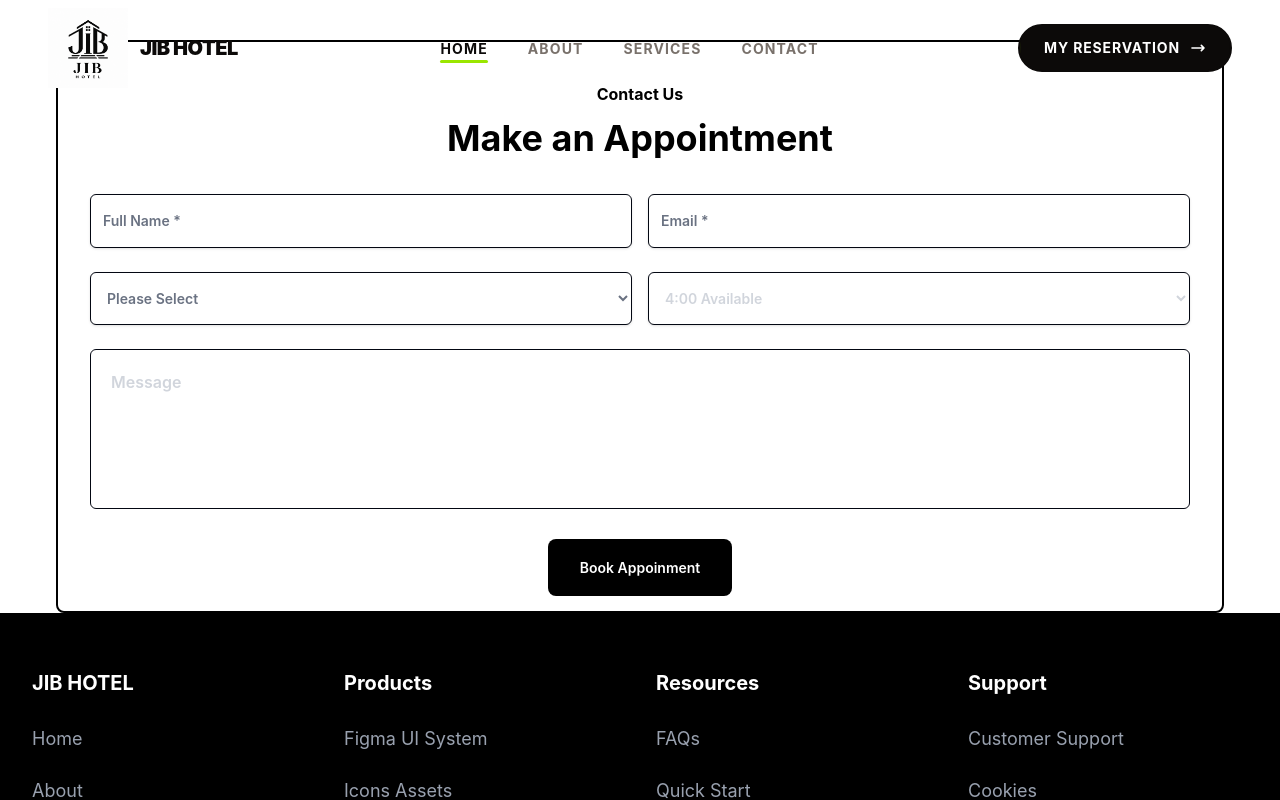
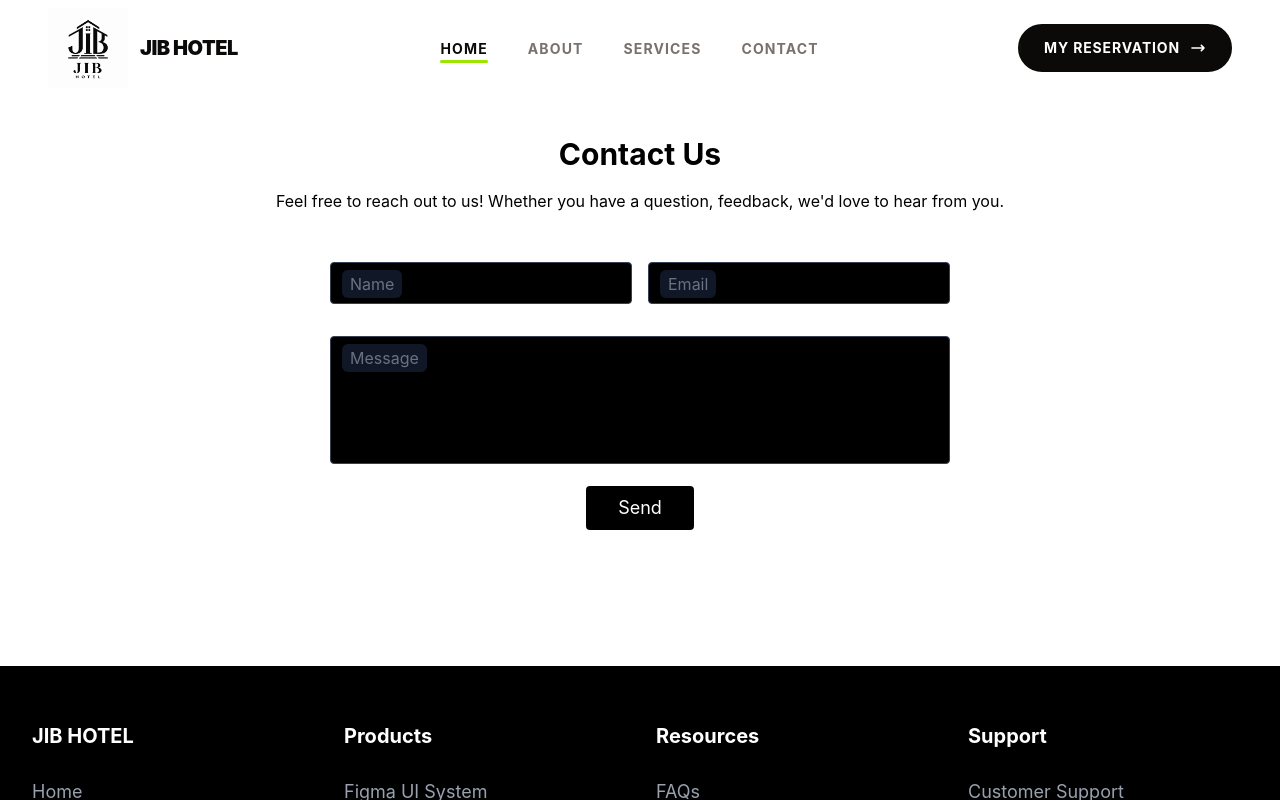
Before and after one commit to iangreen22/HotelBooking-FinalProject, a Vue app in the folder Hotel-booking/: page / in a window 1280 px wide. Both pictures are taken after a click on the link "CONTACT". Shown: the top 800 px of the page. Built offline with nearby package versions, Linux system fonts and the light colour scheme.

Commit message:
change contact

```diff
--- a/Hotel-booking/src/components/Contact.vue
+++ b/Hotel-booking/src/components/Contact.vue
@@ -4,36 +4,58 @@
 
 <template>
 
-    <div class="mx-14 mt-10 border-2 border-black rounded-lg">
-        <div class="mt-10 text-center font-bold">Contact Us</div>
-        <div class="mt-3 text-center text-4xl font-bold">Make an Appointment</div>
-        <div class="p-8">
-            <div class="flex gap-4">
-                <input type="Name" name="name"
-                    class="mt-1 block w-1/2 rounded-md border border-gray-950 bg-white px-3 py-4 placeholder-slate-400 shadow-sm placeholder:font-semibold placeholder:text-gray-500 focus:border-sky-500 focus:outline-none focus:ring-1 focus:ring-sky-500 sm:text-sm"
-                    placeholder="Full Name *" />
-                <input type="email" name="email"
-                    class="mt-1 block w-1/2 rounded-md border border-gray-950 bg-white px-3 py-4 placeholder-slate-400 shadow-sm placeholder:font-semibold placeholder:text-gray-500 focus:border-sky-500 focus:outline-none focus:ring-1 focus:ring-sky-500 sm:text-sm"
-                    placeholder="Email *" />
+    <section class="body-font relative my-10">
+
+        <div class="container mx-auto px-5 py-24">
+
+            <div class="mb-12 flex w-full flex-col text-center">
+                <h1 class="mb-4 text-3xl sm:text-3xl text-black font-bold">Contact Us</h1>
+                <p class="mx-auto text-base leading-relaxed lg:w-2/3">Feel free to reach out to us! Whether you have a
+                    question,
+                    feedback, we'd love to hear from you.
+                </p>
             </div>
-            <div class="my-6 flex gap-4">
-                <select name="select" id="select"
-                    class="block w-1/2 rounded-md border border-gray-950 bg-white px-3 py-4 font-semibold text-gray-500 shadow-sm focus:border-sky-500 focus:outline-none focus:ring-1 focus:ring-sky-500 sm:text-sm">
-                    <option class="font-semibold text-slate-300">Please Select</option>
-                </select>
-                <select name="select" id="select"
-                    class="block w-1/2 rounded-md border border-gray-950 bg-white px-3 py-4 font-semibold text-gray-300 shadow-sm focus:border-sky-500 focus:outline-none focus:ring-1 focus:ring-sky-500 sm:text-sm">
-                    <option class="font-semibold text-slate-300">4:00 Available</option>
-                </select>
+
+            <div class="mx-auto md:w-2/3 lg:w-1/2">
+                <div class="-m-2 flex flex-wrap">
+
+                    <!-- form -->
+                    <div class="w-1/2 p-2">
+                        <div class="relative">
+                            <input type="text" id="name" name="name"
+                                class="peer w-full rounded border border-gray-700 bg-black bg-opacity-40 py-1 px-3 text-base leading-8 text-gray-100 placeholder-transparent outline-none transition-colors duration-200 ease-in-out focus:border-indigo-500 focus:bg-gray-900 focus:ring-2 focus:ring-indigo-900"
+                                placeholder="Name" />
+                            <label for="name"
+                                class="absolute left-3 -top-6 bg-transparent text-sm leading-7 text-indigo-500 transition-all peer-placeholder-shown:left-3 peer-placeholder-shown:top-2 peer-placeholder-shown:bg-gray-900 peer-placeholder-shown:text-base peer-placeholder-shown:text-gray-500 peer-focus:left-3 peer-focus:-top-6 peer-focus:text-sm peer-focus:text-indigo-500 px-2 rounded-md">Name</label>
+                        </div>
+                    </div>
+                    <div class="w-1/2 p-2">
+                        <div class="relative">
+                            <input type="email" id="email" name="email"
+                                class="peer w-full rounded border border-gray-700 bg-black bg-opacity-40 py-1 px-3 text-base leading-8 text-gray-100 placeholder-transparent outline-none transition-colors duration-200 ease-in-out focus:border-indigo-500 focus:bg-gray-900 focus:ring-2 focus:ring-indigo-900"
+                                placeholder="Email" />
+                            <label for="email"
+                                class="absolute left-3 -top-6 bg-transparent text-sm leading-7 text-indigo-500 transition-all peer-placeholder-shown:left-3 peer-placeholder-shown:top-2 peer-placeholder-shown:bg-gray-900 peer-placeholder-shown:text-base peer-placeholder-shown:text-gray-500 peer-focus:left-3 peer-focus:-top-6 peer-focus:text-sm peer-focus:text-indigo-500 px-2 rounded-md">Email</label>
+                        </div>
+                    </div>
+                    <div class="mt-4 w-full p-2">
+                        <div class="relative">
+                            <textarea id="message" name="message"
+                                class="peer h-32 w-full resize-none rounded border border-gray-700 bg-black bg-opacity-40 py-1 px-3 text-base leading-6 text-gray-100 placeholder-transparent outline-none transition-colors duration-200 ease-in-out focus:border-indigo-500 focus:bg-gray-900 focus:ring-2 focus:ring-indigo-900"
+                                placeholder="Message"></textarea>
+                            <label for="message"
+                                class="absolute left-3 -top-6 bg-transparent text-sm leading-7 text-indigo-500 transition-all peer-placeholder-shown:left-3 peer-placeholder-shown:top-2 peer-placeholder-shown:bg-gray-900 peer-placeholder-shown:text-base peer-placeholder-shown:text-gray-500 peer-focus:left-3 peer-focus:-top-6 peer-focus:text-sm peer-focus:text-indigo-500 px-2 rounded-md">Message</label>
+                        </div>
+                    </div>
+                    <div class="w-full p-2">
+                        <button
+                            class="mx-auto flex rounded border-0 bg-black py-2 px-8 text-lg text-white hover:bg-gray-900 cursor-pointer focus:outline-none">Send</button>
+                    </div>
+
+                </div>
             </div>
-            <div class="">
-                <textarea name="textarea" id="text" cols="30" rows="10"
-                    class="mb-10 h-40 w-full resize-none rounded-md border border-gray-950 p-5 font-semibold text-gray-300">Message</textarea>
-            </div>
-            <div class="text-center">
-                <a class="cursor-pointer rounded-lg bg-black px-8 py-5 text-sm font-semibold text-white">Book
-                    Appoinment</a>
-            </div>
+
         </div>
-    </div>
+
+    </section>
 </template>
```
